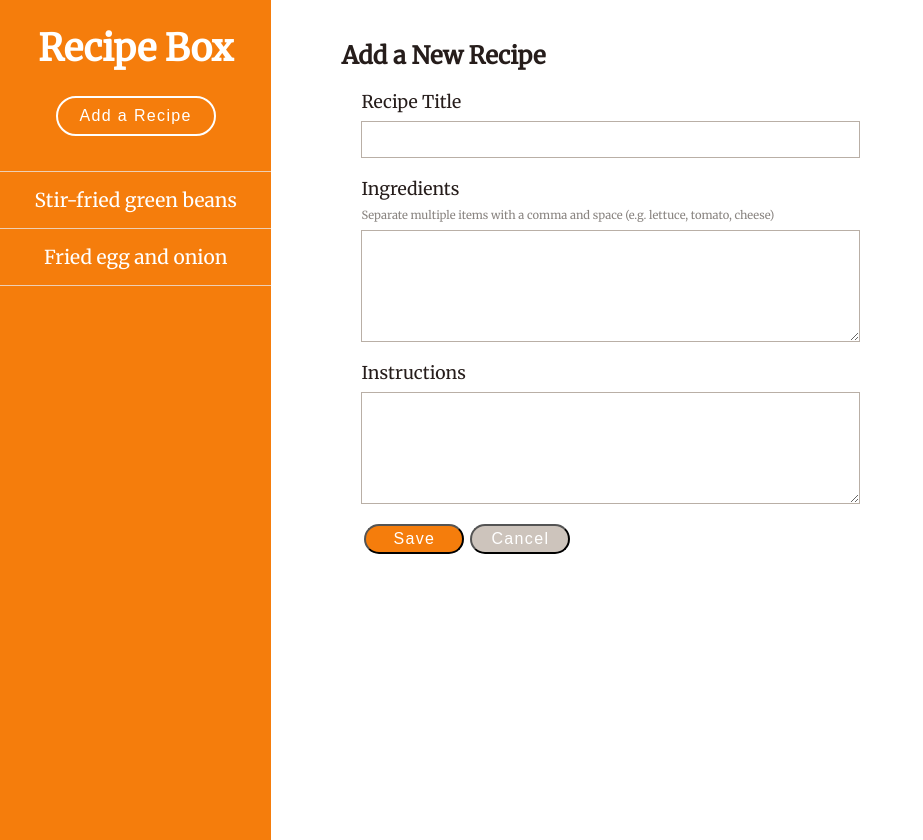
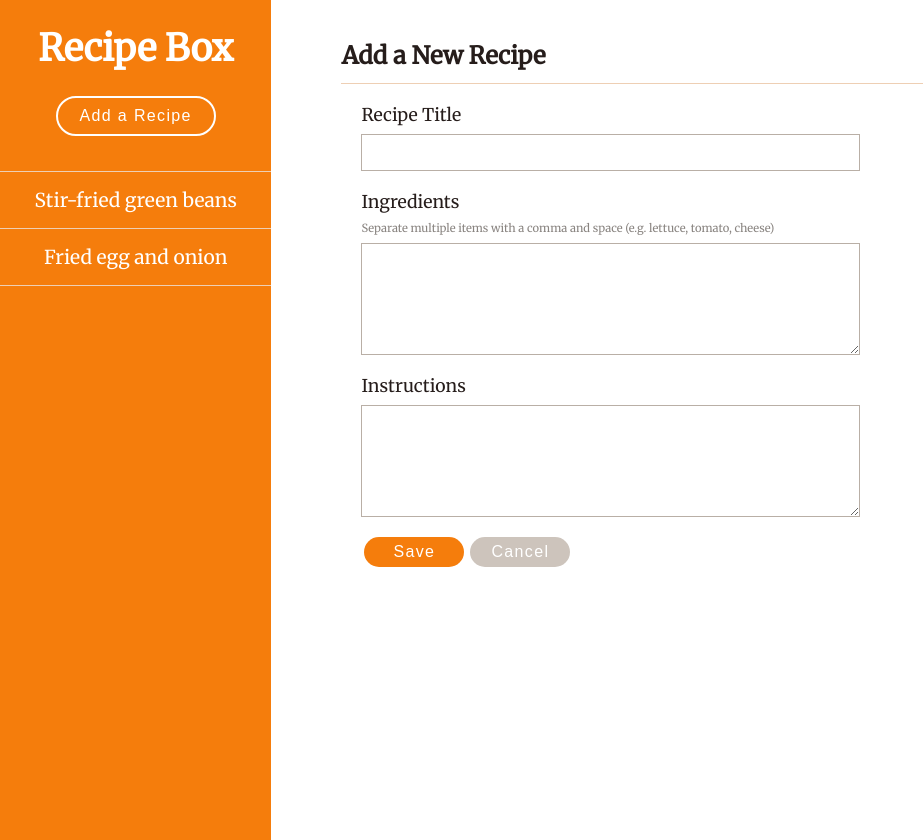
Before and after one commit to tymeart/recipe-box, a React (Create React App) app: page / in a window 1280 px wide. Both pictures are taken after a click on the button "Add a Recipe". Shown: the whole page, without its empty margins (0-923 px from the left). Built offline with nearby package versions, Linux system fonts and the light colour scheme.

Commit message:
Move delete button from recipe details to edit form view

```diff
--- a/src/components/AddRecipeForm.jsx
+++ b/src/components/AddRecipeForm.jsx
@@ -32,7 +32,9 @@ class AddRecipeForm extends Component {
 
     return (
       <div>
-        <h2>Add a New Recipe</h2>
+        <heading className="recipe-heading">
+          <h2>Add a New Recipe</h2>
+        </heading>
         <form>
           <label htmlFor="title">Recipe Title</label>
           <input id="title" type="text" value={this.state.title} onChange={this.handleTitleChange} />
--- a/src/components/EditRecipeForm.jsx
+++ b/src/components/EditRecipeForm.jsx
@@ -31,7 +31,10 @@ class EditRecipeForm extends Component {
 
     return (
       <div>
-        <h2>Edit Recipe</h2>
+        <heading className="recipe-heading">
+          <h2>Edit Recipe</h2>
+          <button onClick={this.props.handleDelete.bind(this, this.state.currentTitle)} className="negative">Delete</button>
+        </heading>
         <form>
           <label htmlFor="title">Recipe Title</label>
           <input id="title" type="text" value={this.state.currentTitle} onChange={this.handleTitleChange} />
--- a/src/components/MainSection.jsx
+++ b/src/components/MainSection.jsx
@@ -17,7 +17,6 @@ class MainSection extends Component {
             <RecipeDetails
               recipe={this.props.recipe}
               handleEditButtonClick={this.props.handleEditButtonClick}
-              handleDelete={this.props.handleDelete}
             />
           }
         </CSSTransitionGroup>
@@ -46,6 +45,7 @@ class MainSection extends Component {
               ingredientsValue={this.props.ingredientsValue}
               instructionsValue={this.props.instructionsValue}
               handleEditSubmit={this.props.handleEditSubmit}
+              handleDelete={this.props.handleDelete}
               handleCancel={this.props.handleCancel}
             />
           }
--- a/src/components/RecipeDetails.jsx
+++ b/src/components/RecipeDetails.jsx
@@ -9,8 +9,7 @@ const RecipeDetails = (props) => {
       <div className="recipe-heading">
         <h2>{currentRecipeTitle}</h2>
         <div>
-          <button onClick={props.handleEditButtonClick.bind(this, props.recipe)}>Edit</button>
-          <button onClick={props.handleDelete.bind(this, currentRecipeTitle)}>Delete</button>
+          <button onClick={props.handleEditButtonClick.bind(this, props.recipe)} className="secondary">Edit</button>
         </div>
       </div>
 
--- a/src/index.css
+++ b/src/index.css
@@ -131,7 +131,9 @@ form button {
 }
 
 .RecipeDetails button,
+.recipe-heading button,
 .submitOptions button {
+  border-width: 0;
   border-radius: 20px;
   color: #FFF;
   font-size: 1rem;
```
